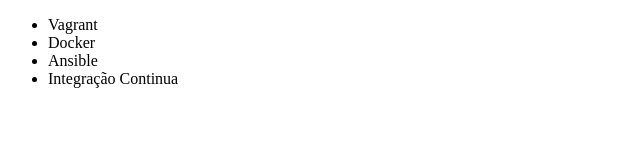
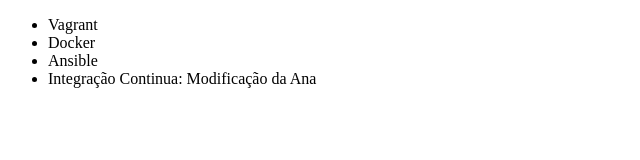
Before and after one commit to gui-massa/aprendizado-git, a plain HTML site: page index.html in a window 1280 px wide. Shown: the whole page, without its empty margins (0-640 px from the left). Drawn offline with Linux system fonts and the light colour scheme.

Commit message:
Modificação da Ana

```diff
--- a/index.html
+++ b/index.html
@@ -9,7 +9,7 @@
         <li>Vagrant</li>
         <li>Docker</li>
         <li>Ansible</li>
-        <li>Integração Continua</li>
+        <li>Integração Continua: Modificação da Ana</li>
     </ul>
 </body>
 </html>
```
